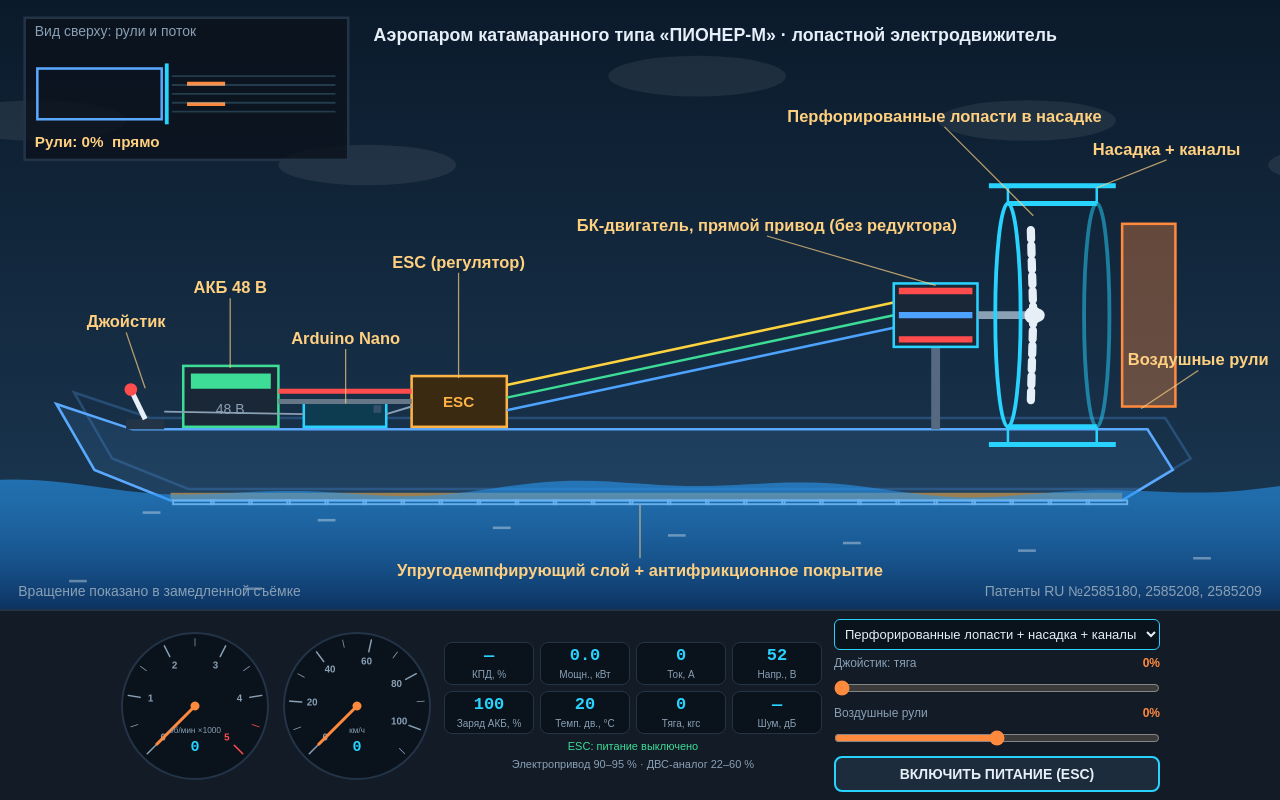
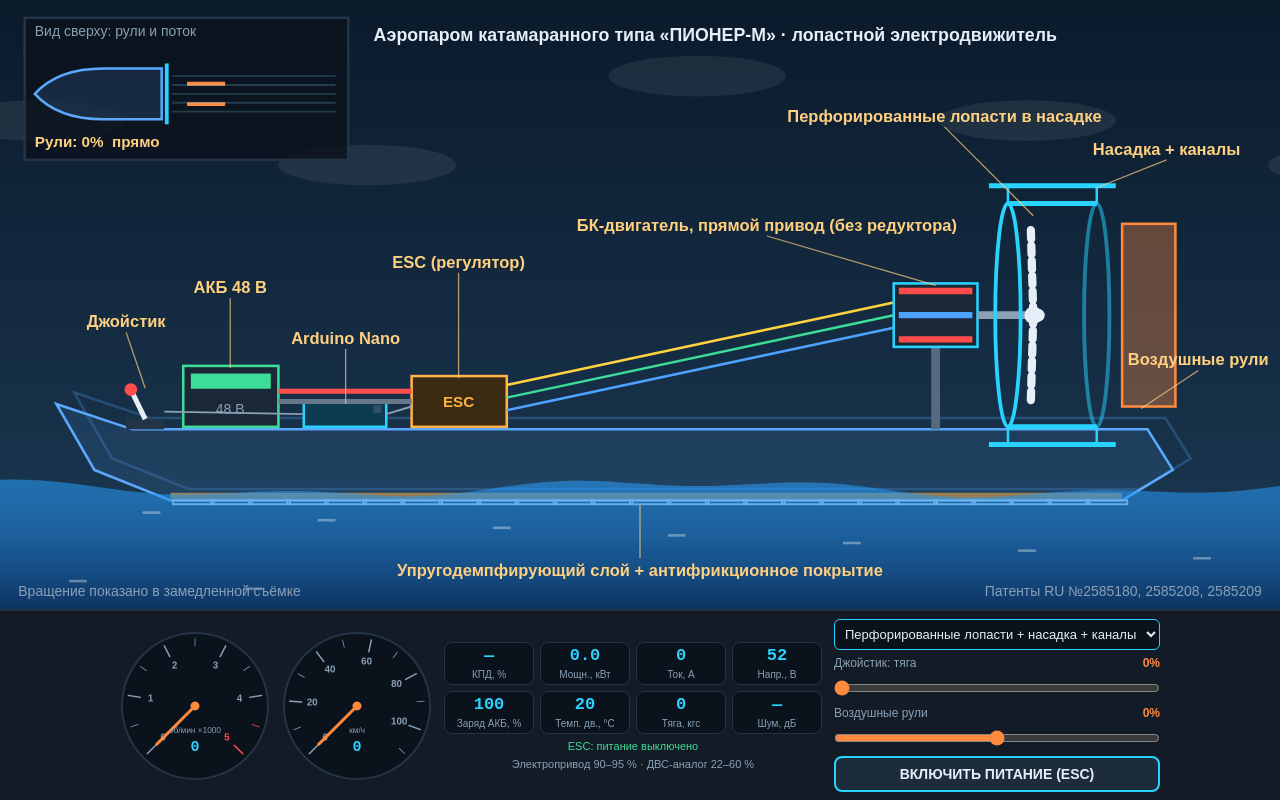
Before and after one commit to zaitsev732-ux/aeroparom, a plain HTML site: page index.html in a window 1280 px wide. Drawn offline with Linux system fonts and the light colour scheme.

Commit message:
Add files via upload

```diff
--- a/index.html
+++ b/index.html
@@ -224,7 +224,7 @@ function draw(){
  // Вид сверху: рули и отклонение потока
  x.save();x.translate(15,14);x.fillStyle='rgba(10,18,27,.82)';x.fillRect(0,0,255,112);x.strokeStyle='#243447';x.lineWidth=2;x.strokeRect(0,0,255,112);
  x.fillStyle='#8aa0b5';x.font='11px Arial';x.textAlign='left';x.fillText('Вид сверху: рули и поток',8,14);
- x.strokeStyle='#5aa9ff';x.lineWidth=2;x.strokeRect(10,40,98,40);
+ x.beginPath();x.moveTo(8,60);x.quadraticCurveTo(26,40,62,40);x.lineTo(108,40);x.lineTo(108,80);x.lineTo(62,80);x.quadraticCurveTo(26,80,8,60);x.closePath();x.fillStyle='rgba(90,169,255,.15)';x.fill();x.strokeStyle='#5aa9ff';x.lineWidth=2;x.stroke();
  line(112,36,112,84,'#29d3ff',3);
  var dd=S.rud/100*.5;
  [52,68].forEach(function(py){line(128,py,128+30*Math.cos(dd),py+30*Math.sin(dd),'#ff8a3d',3)});
```
